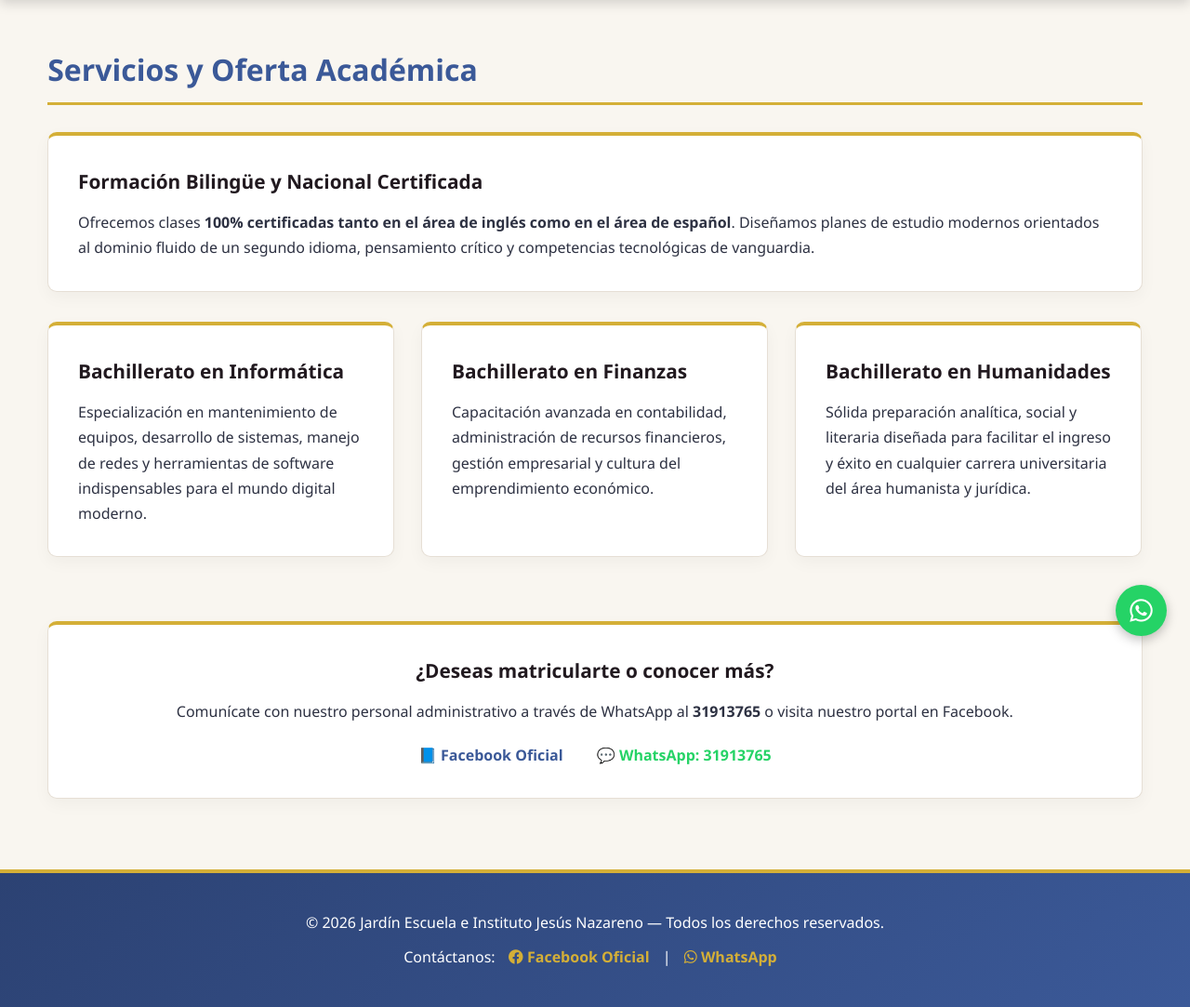
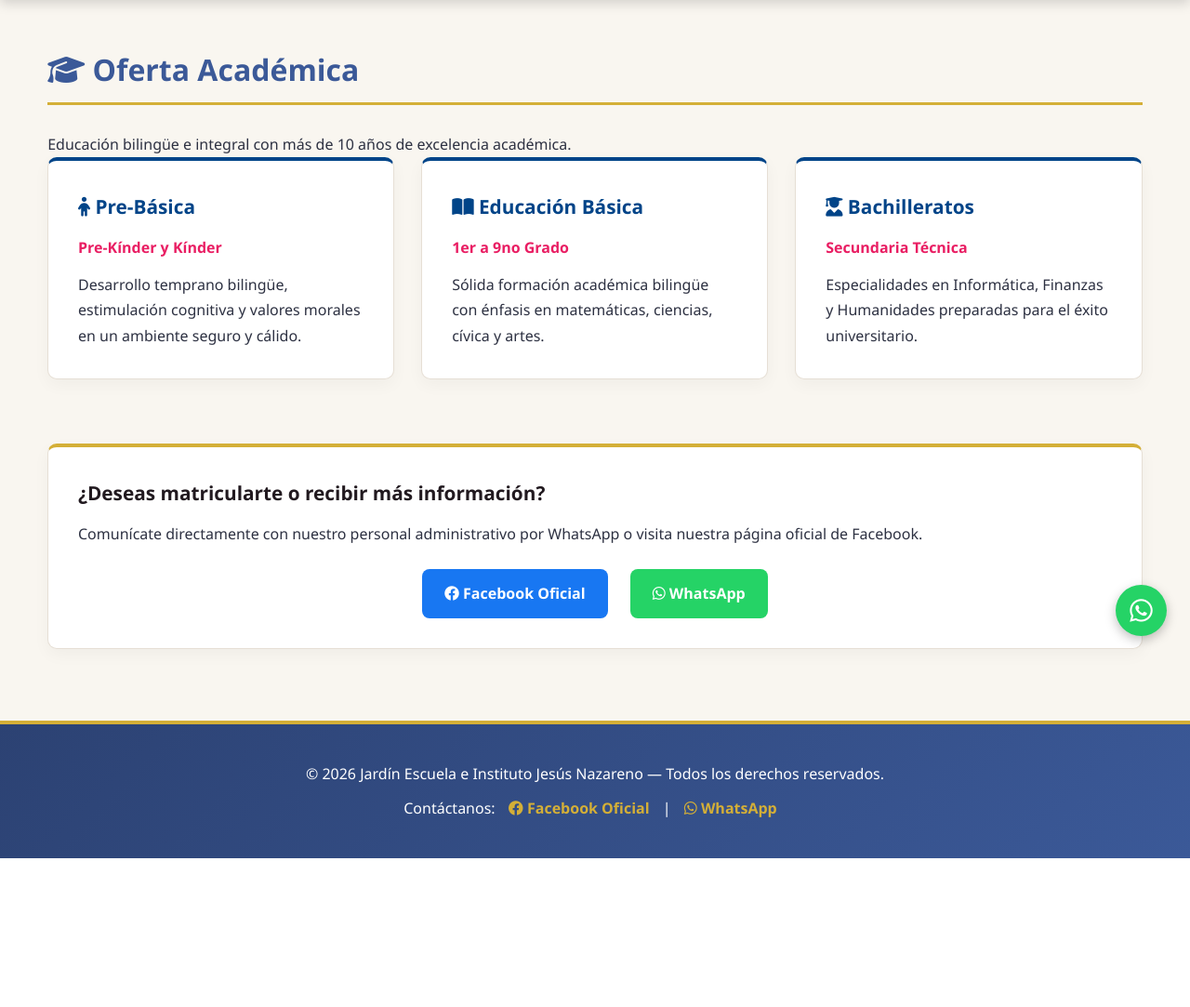
Before and after one commit to calebescobar122-oss/mi_portal_educativo, a Flask app: page /servicios in a window 1280 px wide. Shown: the part 91-1174 px from the top of the page at 93% size. After the commit the page ends 1014 px from the top, so only its background shows below. Run offline with Flask 3, Linux system fonts and the light colour scheme.

Commit message:
Corregir boton de WhatsApp y eliminar numero escrito en Servicios

```diff
--- a/templates/servicios.html
+++ b/templates/servicios.html
@@ -1,39 +1,46 @@
 {% extends "base.html" %}
 
+{% block title %}Oferta Académica | Jardín Escuela e Instituto Jesús Nazareno{% endblock %}
+
 {% block content %}
-<h2>Servicios y Oferta Académica</h2>
+<section class="page-header text-center">
+    <h2><i class="fa-solid fa-graduation-cap"></i> Oferta Académica</h2>
+    <p class="subtitle">Educación bilingüe e integral con más de 10 años de excelencia académica.</p>
+</section>
 
-<!-- INTRODUCCIÓN A LA OFERTA ACADÉMICA -->
-<div class="info-card fade-in" style="margin-bottom: 2rem;">
-    <h3>Formación Bilingüe y Nacional Certificada</h3>
-    <p>Ofrecemos clases <strong>100% certificadas tanto en el área de inglés como en el área de español</strong>. Diseñamos planes de estudio modernos orientados al dominio fluido de un segundo idioma, pensamiento crítico y competencias tecnológicas de vanguardia.</p>
-</div>
-
-<!-- TARJETAS DE BACHILLERATOS CON ANIMACIÓN FADE-IN -->
-<div class="grid-3-cols">
-    <div class="service-card fade-in">
-        <h3>Bachillerato en Informática</h3>
-        <p>Especialización en mantenimiento de equipos, desarrollo de sistemas, manejo de redes y herramientas de software indispensables para el mundo digital moderno.</p>
+<!-- NIVELES EDUCATIVOS -->
+<div class="grid-3-cols fade-in">
+    <div class="info-card text-center" style="border-top: 4px solid #004488;">
+        <h3 style="color: #004488;"><i class="fa-solid fa-child"></i> Pre-Básica</h3>
+        <p style="color: #e91e63; font-weight: bold; margin-bottom: 0.8rem;">Pre-Kínder y Kínder</p>
+        <p>Desarrollo temprano bilingüe, estimulación cognitiva y valores morales en un ambiente seguro y cálido.</p>
     </div>
 
-    <div class="service-card fade-in">
-        <h3>Bachillerato en Finanzas</h3>
-        <p>Capacitación avanzada en contabilidad, administración de recursos financieros, gestión empresarial y cultura del emprendimiento económico.</p>
+    <div class="info-card text-center" style="border-top: 4px solid #004488;">
+        <h3 style="color: #004488;"><i class="fa-solid fa-book-open"></i> Educación Básica</h3>
+        <p style="color: #e91e63; font-weight: bold; margin-bottom: 0.8rem;">1er a 9no Grado</p>
+        <p>Sólida formación académica bilingüe con énfasis en matemáticas, ciencias, cívica y artes.</p>
     </div>
 
-    <div class="service-card fade-in">
-        <h3>Bachillerato en Humanidades</h3>
-        <p>Sólida preparación analítica, social y literaria diseñada para facilitar el ingreso y éxito en cualquier carrera universitaria del área humanista y jurídica.</p>
+    <div class="info-card text-center" style="border-top: 4px solid #004488;">
+        <h3 style="color: #004488;"><i class="fa-solid fa-user-graduate"></i> Bachilleratos</h3>
+        <p style="color: #e91e63; font-weight: bold; margin-bottom: 0.8rem;">Secundaria Técnica</p>
+        <p>Especialidades en Informática, Finanzas y Humanidades preparadas para el éxito universitario.</p>
     </div>
 </div>
 
-<!-- LLAMADO A LA ACCIÓN -->
-<div class="info-card fade-in" style="margin-top: 2.5rem; text-align: center;">
-    <h3>¿Deseas matricularte o conocer más?</h3>
-    <p>Comunícate con nuestro personal administrativo a través de WhatsApp al <strong>31913765</strong> o visita nuestro portal en Facebook.</p>
-    <p style="margin-top: 1.2rem;">
-        <a href="https://www.facebook.com/share/1D74RmNSwm/" target="_blank" style="color: var(--primary-blue); font-weight: 700; margin-right: 2rem; text-decoration: none;">📘 Facebook Oficial</a>
-        <a href="https://wa.me/50431913765" target="_blank" style="color: #25d366; font-weight: 700; text-decoration: none;">💬 WhatsApp: 31913765</a>
-    </p>
+<!-- TARJETAS DE CONTACTO DIRECTO LIMPIAS (SIN NÚMERO VISIBLE) -->
+<div class="info-card fade-in text-center" style="margin-top: 2.5rem;">
+    <h3>¿Deseas matricularte o recibir más información?</h3>
+    <p>Comunícate directamente con nuestro personal administrativo por WhatsApp o visita nuestra página oficial de Facebook.</p>
+
+    <div style="margin-top: 1.5rem; display: flex; justify-content: center; gap: 1.5rem; flex-wrap: wrap;">
+        <a href="https://www.facebook.com/share/1D74RmNSwm/" target="_blank" class="social-btn facebook-btn" style="text-decoration: none; padding: 0.8rem 1.5rem; border-radius: 8px; background-color: #1877f2; color: #fff; font-weight: 600;">
+            <i class="fa-brands fa-facebook"></i> Facebook Oficial
+        </a>
+        <a href="https://wa.me/50493067316?text=Hola%20Jard%C3%ADn%20Escuela%20e%20Instituto%20Jes%C3%BAs%20Nazareno,%20necesito%20informaci%C3%B3n%20sobre%20la%20oferta%20acad%C3%A9mica" target="_blank" class="social-btn whatsapp-btn" style="text-decoration: none; padding: 0.8rem 1.5rem; border-radius: 8px; background-color: #25d366; color: #fff; font-weight: 600;">
+            <i class="fa-brands fa-whatsapp"></i> WhatsApp
+        </a>
+    </div>
 </div>
 {% endblock %}
```
